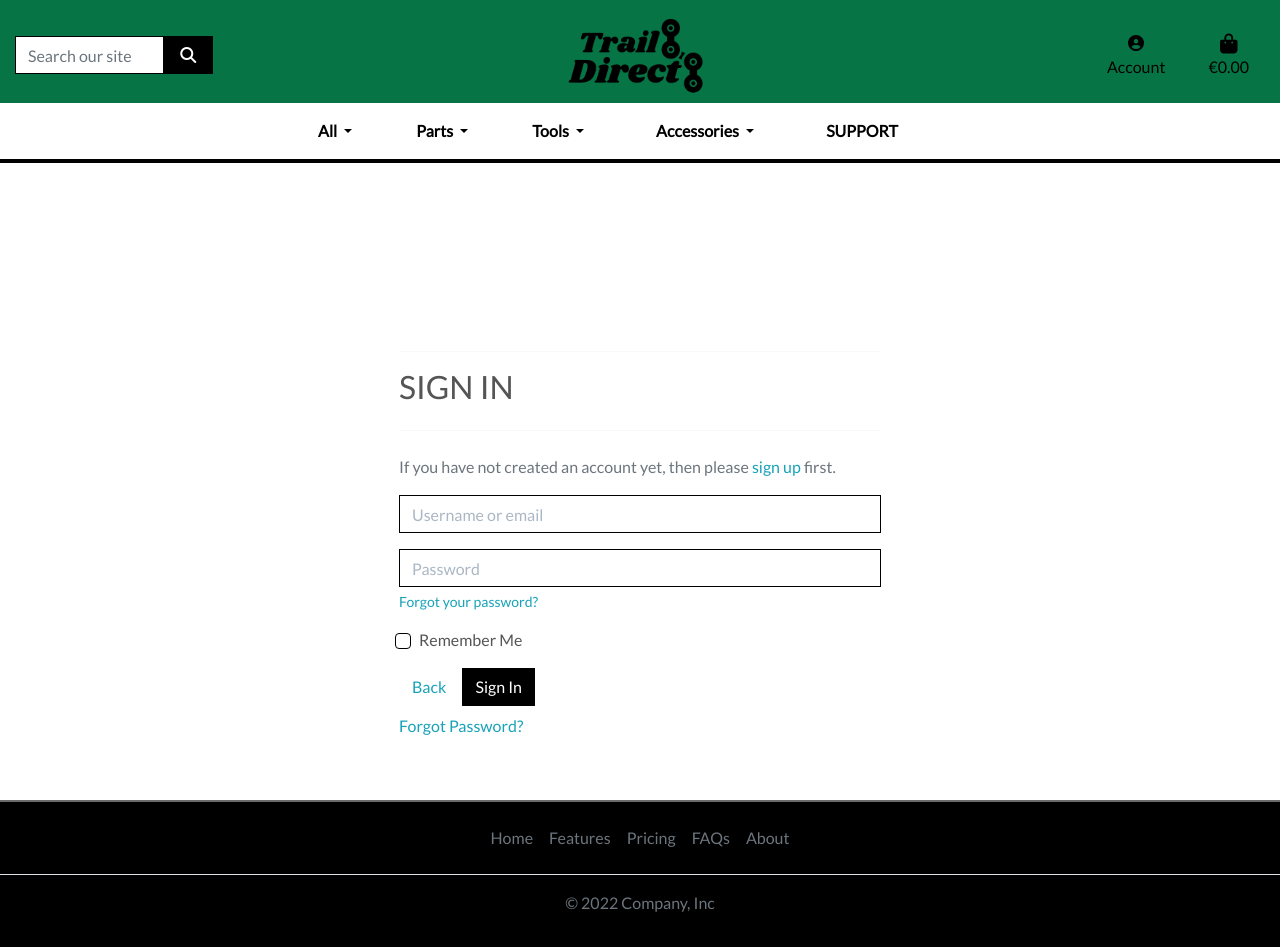
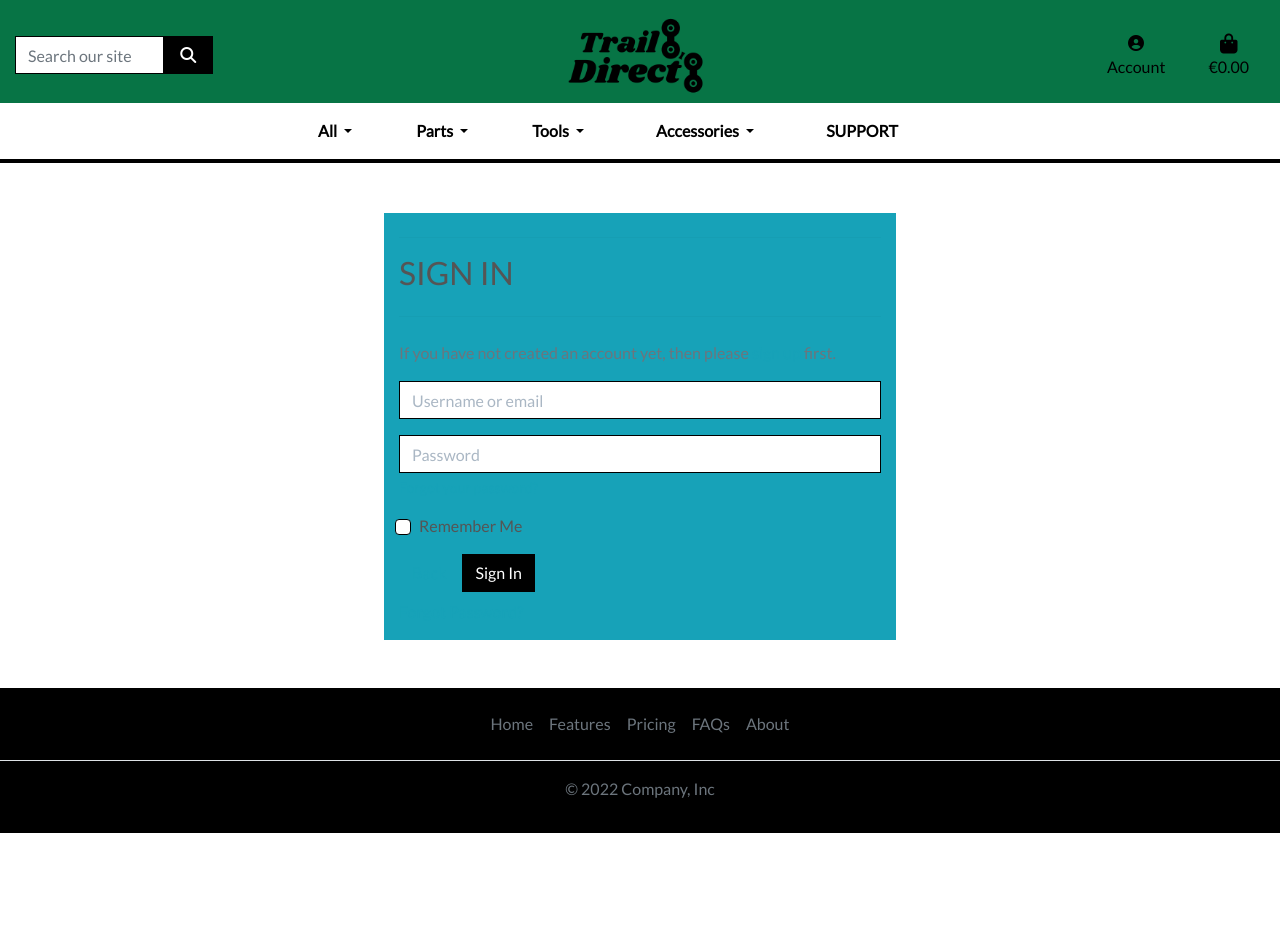
Before and after one commit to lukecdev/Trail-Direct, a Django app: page /accounts/login/ in a window 1280 px wide. After the commit the page ends 833 px from the top, so only its background shows below. Run offline with Django 4.2, Linux system fonts and the light colour scheme; some libraries are stand-ins or nearby versions.

Commit message:
added allauth bg color

```diff
--- a/static/css/base.css
+++ b/static/css/base.css
@@ -200,6 +200,11 @@ body {
 
   /* Allauth form formatting */
 
+  .allauth-form-style {
+    background-color: #17a2b8;
+    margin: 0 auto;
+  }
+
   .allauth-form-inner-content p {
       margin-top: 1.5rem; /* mt-4 */
       color: #6c757d; /* text-secondary */
@@ -263,7 +268,7 @@ body {
       }
 
       .header-container {
-          padding-top: 164px;
+          padding-top: 50px;
       }
   }
 
--- a/templates/allauth/account/base.html
+++ b/templates/allauth/account/base.html
@@ -4,7 +4,7 @@
     <div class="container header-container">
         <div class="overlay"></div>
         <div class="row justify-content-center">
-            <div class="col-12 col-md-6">
+            <div class="col-12 col-md-6 allauth-form-style">
                 <div class="allauth-form-inner-content">
                     <div class="form-container-social-login mt-4 mx-auto">
                     {% block inner_content %}
```
